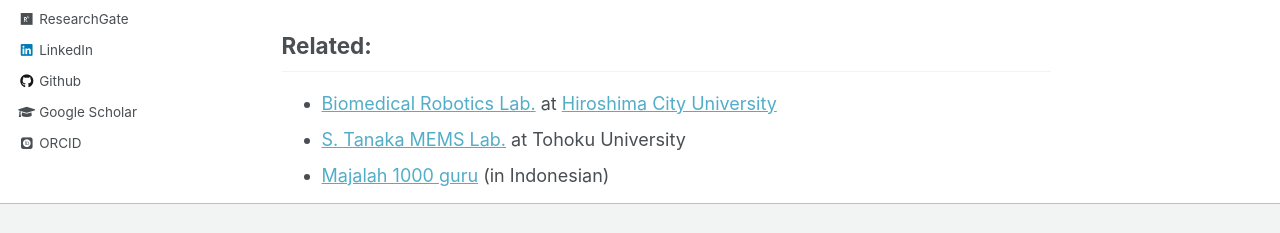
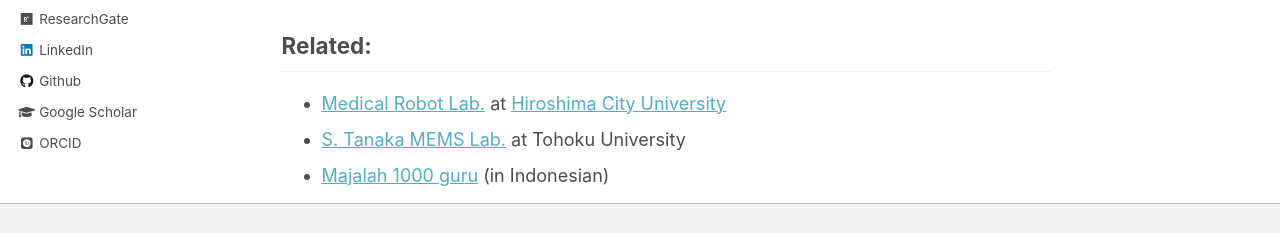
Before and after one commit to msalfarisi/msalfarisi.github.io, a Jekyll site: the page built from _pages/links.md, in a window 1280 px wide and 950 px high, cut to the strip 0-754 px from the top of the window. Shown: the part 518-751 px from the top of the strip. Built offline with Jekyll 4.4.1, drawn with Linux system fonts in a browser that asks for light colours; some web fonts are replaced.

Commit message:
Update links.md

```diff
--- a/_pages/links.md
+++ b/_pages/links.md
@@ -17,7 +17,7 @@ author_profile: true
 * **Video editing**: [Kdenlive](https://kdenlive.org/en/)
 
 ## Related:
-* [Biomedical Robotics Lab.](https://mmse.info.hiroshima-cu.ac.jp/) at [Hiroshima City University](https://www.hiroshima-cu.ac.jp/)
+* [Medical Robot Lab.](https://mmse.info.hiroshima-cu.ac.jp/) at [Hiroshima City University](https://www.hiroshima-cu.ac.jp/)
 * [S. Tanaka MEMS Lab.](http://www.mems.mech.tohoku.ac.jp/) at Tohoku University
 * [Majalah 1000 guru](http://majalah1000guru.net/) (in Indonesian)
 * [Islamic Cultural Center of Sendai](http://iccsendai.org/)
```
